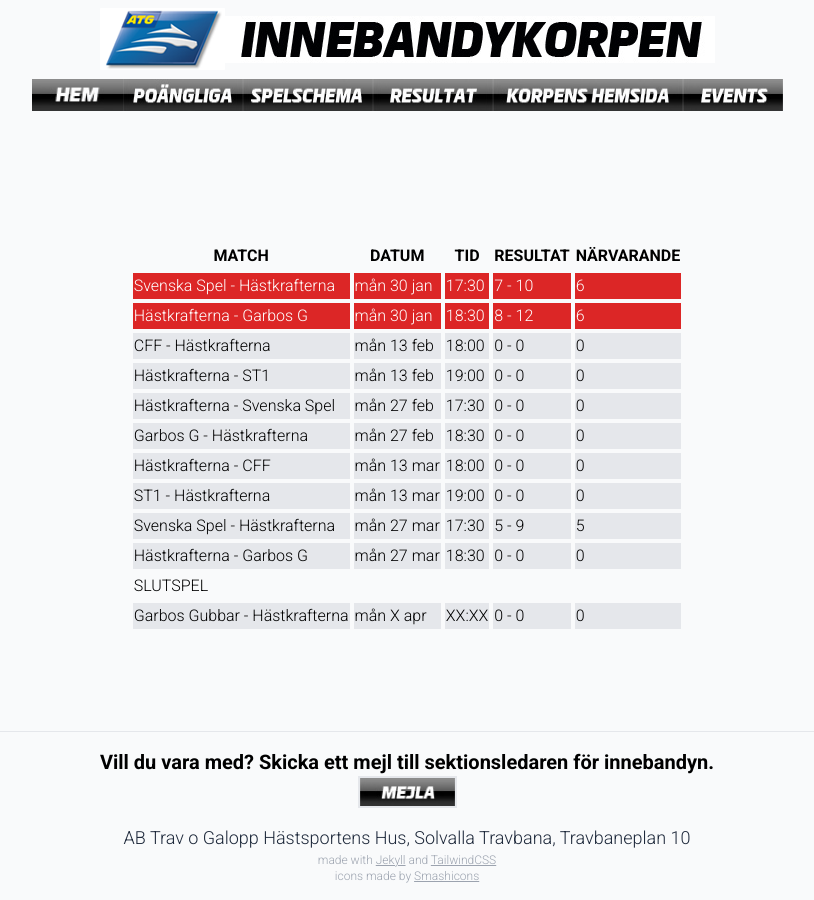
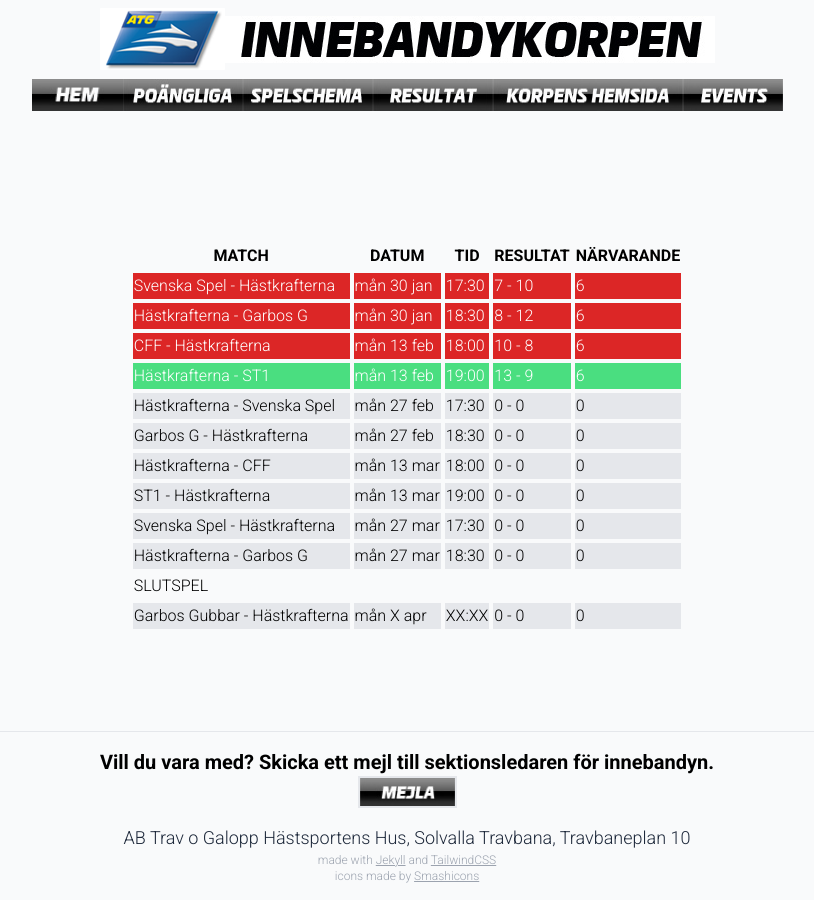
Before and after one commit to andreashogvall/andreashogvall.github.io, a Jekyll site: the page built from resultat.html, in a window 1280 px wide. Shown: the whole page, without its empty margins (233-1047 px from the left). Built offline with Jekyll 4.4.1, drawn with Linux system fonts in a browser that asks for light colours; nearby versions of some CDN libraries.

Commit message:
Add files via upload

```diff
--- a/resultat.html
+++ b/resultat.html
@@ -30,19 +30,19 @@
     <td>8 - 12</td>
     <td>6</td>
   </tr>
-  <tr class="bg-gray-200 border-2 border-slate-200">
+  <tr class="bg-red-600 text-white border-2 border-slate-200">
     <td>CFF - Hästkrafterna</td>
     <td>mån 13 feb</td>
     <td>18:00</td>
-    <td>0 - 0</td>
-    <td>0</td>
+    <td>10 - 8</td>
+    <td>6</td>
   </tr>
-  <tr class="bg-gray-200 border-2 border-slate-200">
+  <tr class="bg-green-400 text-white border-2 border-slate-200">
     <td>Hästkrafterna - ST1</td>
     <td>mån 13 feb</td>
     <td>19:00</td>
-    <td>0 - 0</td>
-    <td>0</td>
+    <td>13 - 9</td>
+    <td>6</td>
   </tr>
   <tr class="bg-gray-200 border-2 border-slate-200">
     <td>Hästkrafterna - Svenska Spel</td>
@@ -76,8 +76,8 @@
     <td>Svenska Spel - Hästkrafterna</td>
     <td>mån 27 mar</td>
     <td>17:30</td>
-    <td>5 - 9</td>
-    <td>5</td>
+    <td>0 - 0</td>
+    <td>0</td>
   </tr>
   <tr class="bg-gray-200 border-2 border-slate-200">
     <td>Hästkrafterna - Garbos G</td>
```
